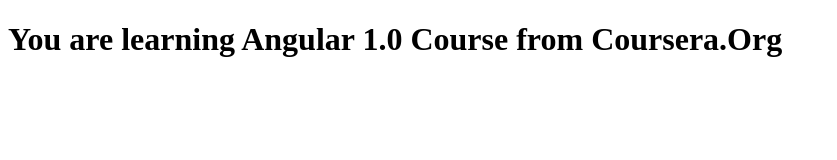
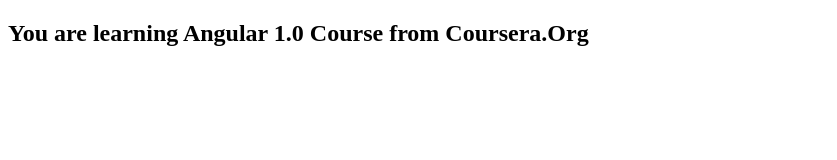
Before and after one commit to janasampath/coursera-angular, a plain HTML site: page index.html in a window 1280 px wide. Shown: the whole page, without its empty margins (0-837 px from the left). Drawn offline with Linux system fonts and the light colour scheme.

Commit message:
New version

```diff
--- a/index.html
+++ b/index.html
@@ -2,10 +2,10 @@
 <html lang="en">
 <head>
     <meta charset="UTF-8">
-    <title>Hello Sampath Kumar</title>
+    <title>Coursera Angular 1.0</title>
 </head>
 <body>
-<h1>You are learning Angular 1.0 Course from Coursera.Org</h1>
+<h2>You are learning Angular 1.0 Course from Coursera.Org</h2>
 
 </body>
 </html>
```
